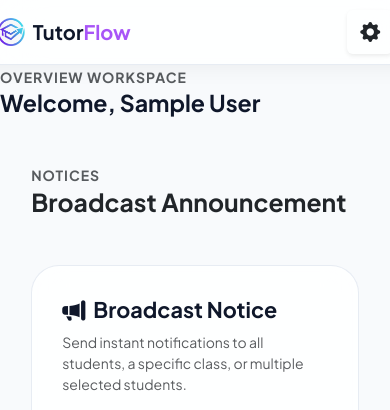
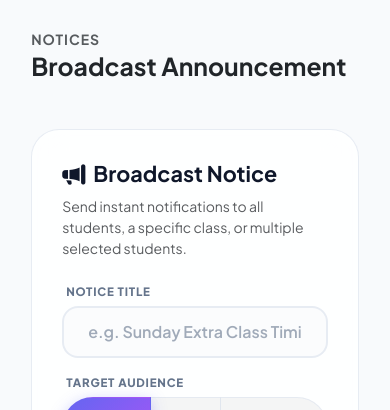
Before and after one commit to afiya5731/TutorFlow, a Flask app: page /broadcast-notice in a window 390 px wide. Shown: the top 410 px of the page. Run offline with Flask 3, Linux system fonts and the light colour scheme; the visitor is signed in with stand-in values (Sample User, id 1); tables that the repository leaves empty hold one stand-in row (values such as "Sample post"); some libraries are stand-ins or nearby versions.

Commit message:
Update dashboard_base.html

```diff
--- a/templates/dashboard_base.html
+++ b/templates/dashboard_base.html
@@ -294,118 +294,8 @@
             color: #a855f7;
         }
         /* 📱 LUXURIOUS MOBILE STICKY TOPBAR */
-        .mobile-sticky-topbar {
-            position: sticky;
-            top: 0;
-            left: 0;
-            right: 0;
-            z-index: 1050;
-            display: flex;
-            justify-content: space-between;
-            align-items: center;
-            padding: 10px 16px;
-            margin: -1.2rem -1.2rem 1.2rem -1.2rem;
-            background: var(--card-bg);
-            backdrop-filter: blur(20px);
-            -webkit-backdrop-filter: blur(20px);
-            border-bottom: 1px solid var(--border-color);
-            box-shadow: 0 4px 20px rgba(0, 0, 0, 0.05);
-        }
-
-        @media (max-width: 768px) {
-            .dashboard-header {
-                margin-top: 0.5rem;
-                margin-bottom: 1.2rem !important;
-            }
-            .mobile-sticky-topbar .dropdown-hub-menu {
-                right: 12px;
-                top: 55px;
-            }
-        }
     </style>
     {% block extra_css %}{% endblock %}
-</head>
-    <!-- 📱 COMPACT STICKY MOBILE TOP BAR (Logo + Brand + Settings Gear) -->
-<div class="mobile-sticky-topbar d-md-none">
-    <div class="d-flex align-items-center gap-2">
-        <img src="{{ url_for('static', filename='favicon.png') }}" alt="Logo" style="width:28px; height:28px;">
-        <span class="fw-bold fs-5 text-main">Tutor<span style="color: #a855f7;">Flow</span></span>
-    </div>
-
-    <!-- SETTINGS GEAR ON TOP RIGHT -->
-    <div class="custom-dropdown">
-        <button class="btn btn-settings-hub shadow-sm" type="button" onclick="toggleDropdownMenu(event)">
-            <i class="bi bi-gear-fill fs-5"></i>
-        </button>
-    </div>
-</div>
-
-<!-- 💻 DESKTOP & WORKSPACE HEADER -->
-<header class="dashboard-header mb-4 align-items-center">
-    <div class="welcome-title-box">
-        <span class="text-muted small fw-bold text-uppercase" style="letter-spacing: 1px;">Overview Workspace</span>
-        <h1 class="h3 fw-bold mb-0 text-main">Welcome, {{ teacher.name }}</h1>
-    </div>
-
-    <!-- DESKTOP SETTINGS BUTTON -->
-    <div class="custom-dropdown d-none d-md-block">
-        <button class="btn btn-settings-hub shadow-sm" type="button" onclick="toggleDropdownMenu(event)">
-            <i class="bi bi-gear-fill fs-5"></i>
-        </button>
-    </div>
-
-    <!-- UNIFIED SETTINGS DROPDOWN MENU (Subscription included) -->
-    <ul id="settingsMenu" class="dropdown-hub-menu shadow-lg d-none">
-        <li class="px-3 py-2 border-bottom border-secondary border-opacity-10">
-            <div class="d-flex align-items-center">
-                <div class="status-indicator me-2"></div>
-                <span class="small fw-bold text-muted text-uppercase" style="font-size:0.65rem;">Verified Instructor</span>
-            </div>
-        </li>
-
-        <li>
-            <a class="dropdown-hub-item mt-1" href="/edit-teacher-profile">
-                <i class="bi bi-person-gear me-3 text-primary fs-6"></i>Edit Profile
-            </a>
-        </li>
-
-        <!-- ⭐ SUBSCRIPTION MOVED HERE INSIDE SETTINGS -->
-        <li>
-            <a class="dropdown-hub-item" href="/manage-subscription">
-                <i class="bi bi-credit-card-2-front me-3 text-purple fs-6"></i>Subscription & Billing
-            </a>
-        </li>
-
-        <li>
-            <a class="dropdown-hub-item" href="/" target="_blank">
-                <i class="bi bi-globe me-3 text-success fs-6"></i>View Public Site
-            </a>
-        </li>
-
-        <li>
-            <button class="dropdown-hub-item d-flex justify-content-between align-items-center w-100" onclick="toggleTheme(); event.stopPropagation();">
-                <div>
-                    <i class="bi bi-moon-stars-fill me-3 text-warning dark-icon"></i>
-                    <i class="bi bi-brightness-high-fill me-3 text-warning light-icon d-none"></i>
-                    <span>Appearance</span>
-                </div>
-                <span class="badge bg-purple-subtle text-purple rounded-pill small" style="font-size:0.65rem;">Toggle</span>
-            </button>
-        </li>
-
-        <li>
-            <a class="dropdown-hub-item" href="/contact" target="_blank">
-                <i class="bi bi-question-circle me-3 text-info fs-6"></i>Help & Support
-            </a>
-        </li>
-
-        <li class="border-top border-secondary border-opacity-10 mt-1 pt-1">
-            <a class="dropdown-hub-item text-danger fw-bold" href="/logout">
-                <i class="bi bi-box-arrow-right me-3 fs-6"></i>Logout Account
-            </a>
-        </li>
-    </ul>
-</header>
 <body>
 
     <!-- 1. DESKTOP SIDEBAR -->
```
